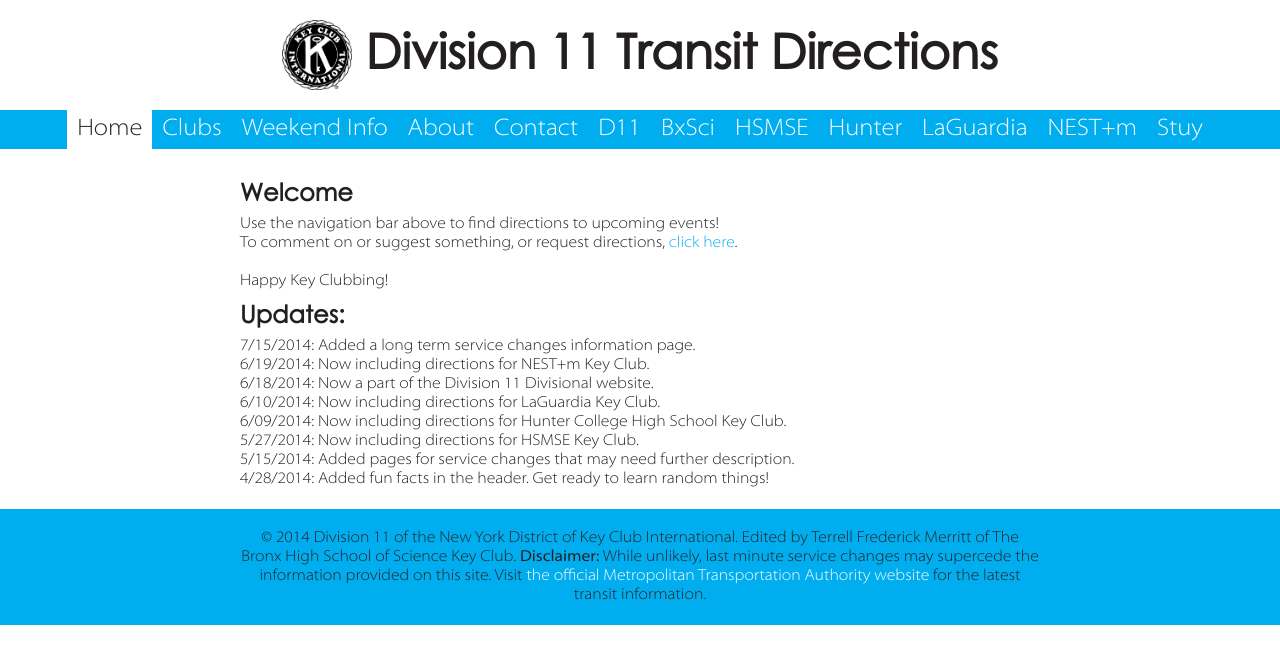
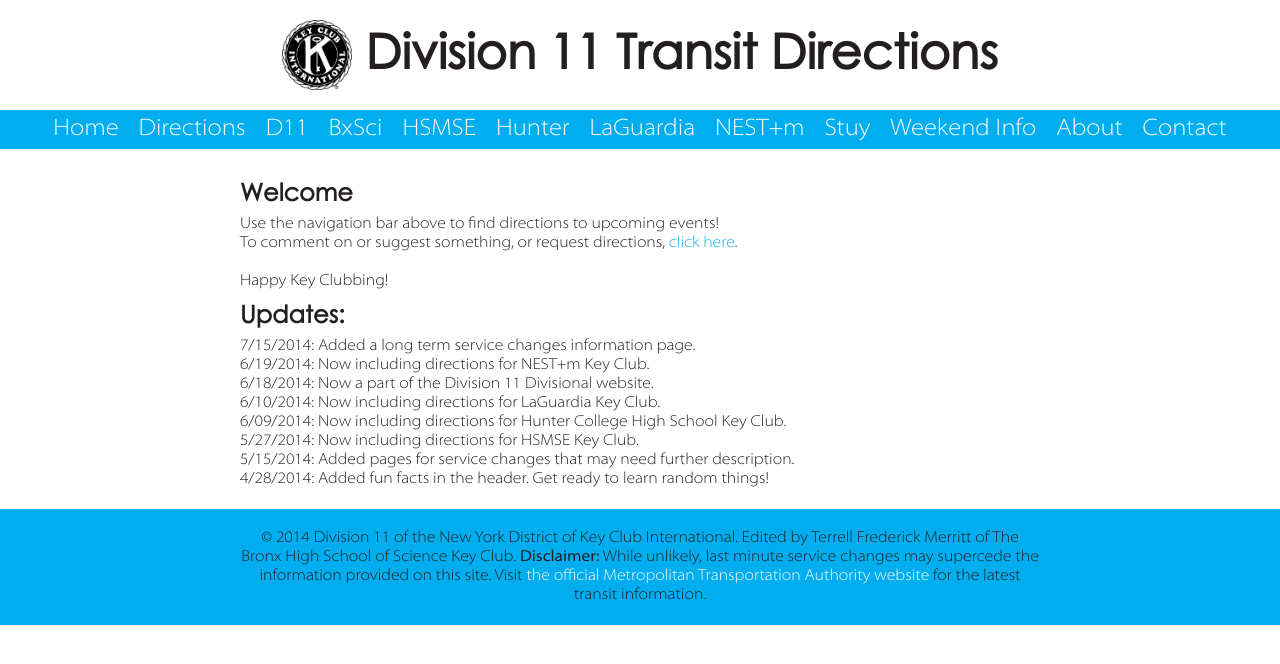
Before and after one commit to d11directions/d11directions.github.io, a Jekyll site: the page built from index.html, in a window 1280 px wide. Shown: the top 664 px of the page. Built offline with Jekyll 4.4.1, drawn with Linux system fonts in a browser that asks for light colours; nearby versions of some CDN libraries; library files that are not in the unit come from our copies.

Commit message:
[Redesign] Update default layout - fix nav

```diff
--- a/_layouts/default.html
+++ b/_layouts/default.html
@@ -8,7 +8,7 @@
   <meta name="description" content="Transit directions to service events for clubs within Division 11 of the New York District of Key Club International." />
   <link rel="stylesheet" type="text/css" media="screen" href="css/main.css" />
   <script type="text/javascript" src="js/jquery-1.9.1.min.js"></script>
-  <title>Website Test</title>
+  <title>Division 11 Transit Directions</title>
 </head>
 
 <body>
@@ -21,18 +21,18 @@
 <div id="nav_wrap">
     <div id="nav">
     <ul>
-        <li class="active"><a href="#">Home</a></li>
-        <li><a href="clubindex.html">Clubs</a></li>
-        <li><a href="weekendinfo.html">Weekend Info</a></li>
-        <li><a href="#">About</a></li>
-        <li><a href="#">Contact</a></li>
-        <li><a href="#">D11</a></li>
-        <li><a href="#">BxSci</a></li>
-        <li><a href="#">HSMSE</a></li>
-        <li><a href="#">Hunter</a></li>
-        <li><a href="#">LaGuardia</a></li>
-        <li><a href="#">NEST+m</a></li>
-        <li><a href="#">Stuy</a></li>
+        <li{% if page.url == '/index.html' %} class="active"{% endif %}><a href="/index.html">Home</a></li>
+        <li{% if page.url == '/directions/index.html' %} class="active"{% endif %}><a href="/directions">Directions</a></li>
+        <li{% if page.url == '/d11/index.html' %} class="active"{% endif %}><a href="/d11">D11</a></li>
+        <li{% if page.url == '/bxsci/index.html' %} class="active"{% endif %}><a href="/bxsci">BxSci</a></li>
+        <li{% if page.url == '/hsmse/index.html' %} class="active"{% endif %}><a href="/hsmse">HSMSE</a></li>
+        <li{% if page.url == '/hunter/index.html' %} class="active"{% endif %}><a href="/hunter">Hunter</a></li>
+        <li{% if page.url == '/lag/index.html' %} class="active"{% endif %}><a href="/lag">LaGuardia</a></li>
+        <li{% if page.url == '/nestm/index.html' %} class="active"{% endif %}><a href="/nestm">NEST+m</a></li>
+        <li{% if page.url == '/stuy/index.html' %} class="active"{% endif %}><a href="/stuy">Stuy</a></li>
+        <li{% if page.url == '/weekend_info/index.html' %} class="active"{% endif %}><a href="/weekend_info">Weekend Info</a></li>
+        <li{% if page.url == '/about/index.html' %} class="active"{% endif %}><a href="/about">About</a></li>
+        <li{% if page.url == '/contact/index.html' %} class="active"{% endif %}><a href="/contact">Contact</a></li>
     </ul>
   </div>
 </div>
```
